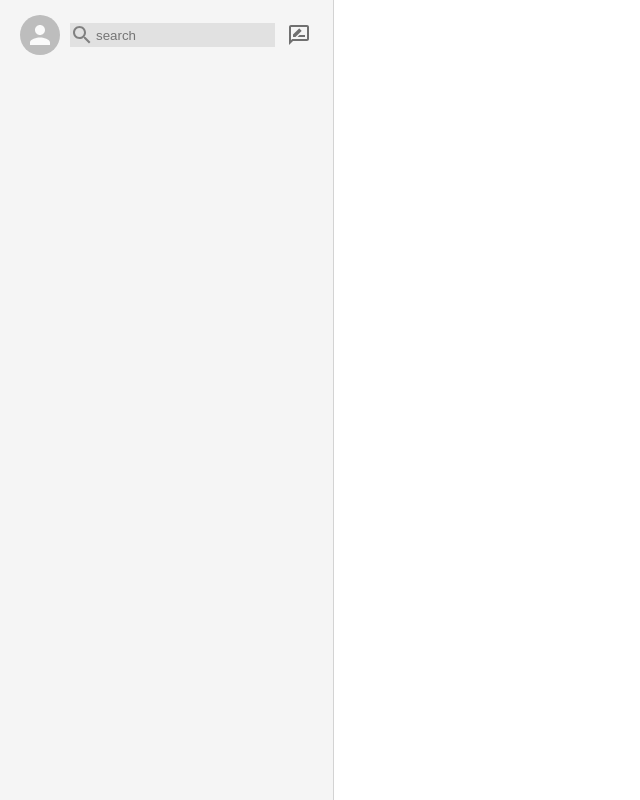
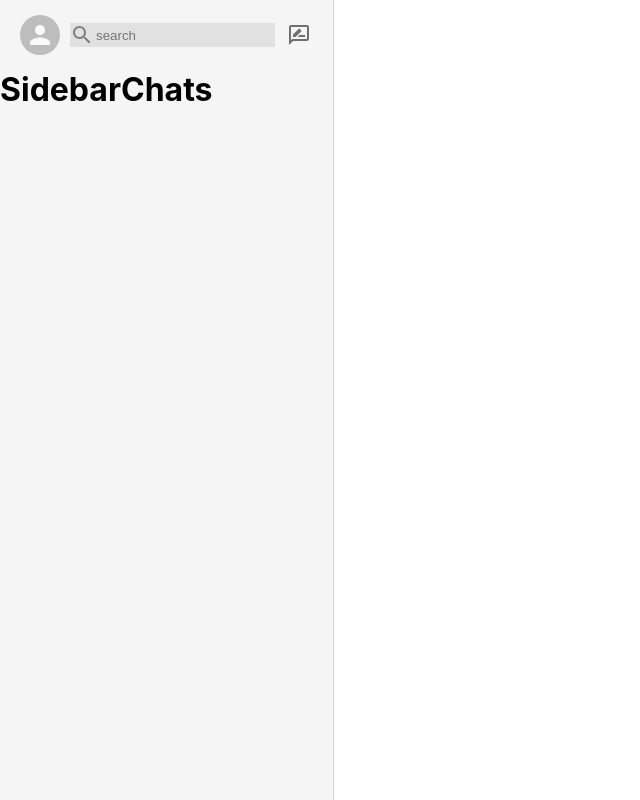
Before and after one commit to alexanderajju/imessageclone, a React (Create React App) app: page / in a window 1280 px wide. Shown: the whole page, without its empty margins (0-640 px from the left). Built offline with nearby package versions, Linux system fonts and the light colour scheme.

Commit message:
SidebarChats created

```diff
--- a/src/Sidebar.js
+++ b/src/Sidebar.js
@@ -3,6 +3,7 @@ import React from 'react'
 import './Sidebar.css'
 import SearchIcon from '@material-ui/icons/Search';
 import RateReviewOutlinedIcon from '@material-ui/icons/RateReviewOutlined';
+import SidebarChats from './SidebarChats';
 
 
 
@@ -25,7 +26,7 @@ function Sidebar() {
 
             </div>
             <div className="sidebar__chats">
-
+<SidebarChats/>
             </div>
         </div>
     )
--- /dev/null
+++ b/src/SidebarChats.js
@@ -0,0 +1,11 @@
+import React from 'react'
+import './Sidebar.css'
+function SidebarChats() {
+    return (
+        <div className="sidebarChats" >
+            <h1>SidebarChats</h1>
+        </div>
+    )
+}
+
+export default SidebarChats
```
Also changed, not shown: src/SidebarChats.css (added).
